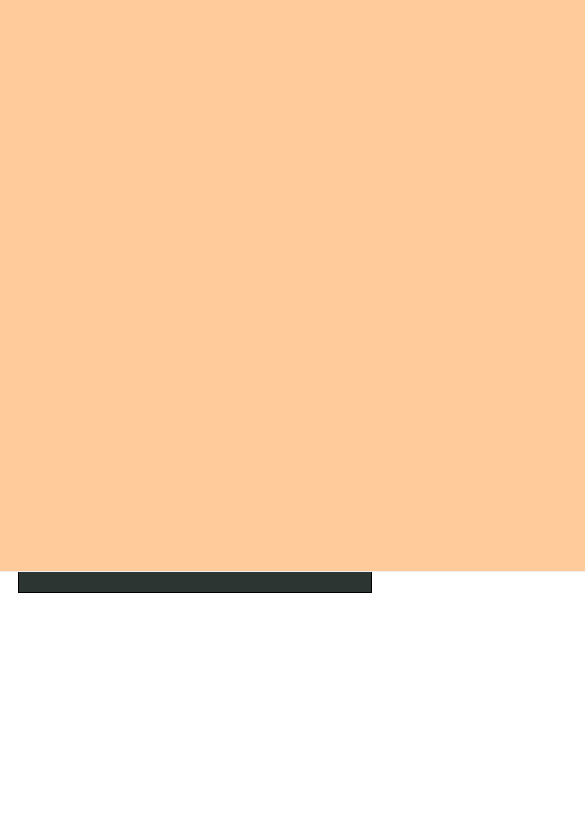
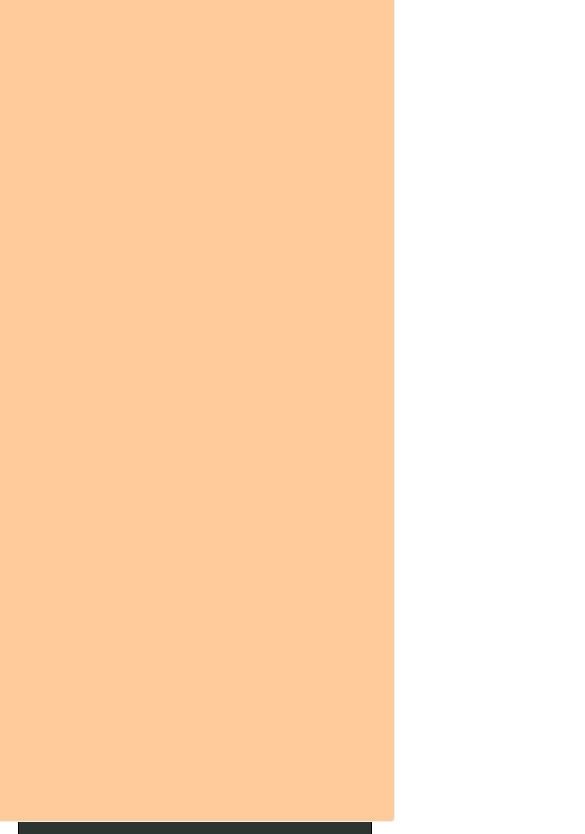
Before and after one commit to OluwatobiAjide/INST-377-Evening-Group-5, a website: page public/doc.html in a window 390 px wide. Shown: the part 284-1118 px from the top of the page, 585 px wide, since content can reach past the window. Before the commit the page ends 895 px from the top, so only its background shows below. Drawn offline with Linux system fonts and the light colour scheme.

Commit message:
Update style.css

```diff
--- a/public/style.css
+++ b/public/style.css
@@ -161,7 +161,26 @@ table.gridtable td {
 
   .content {
    flex-direction: column-reverse;
+
+    display: flex;
+    align-items: center;
+    justify-content: space-between;
+    width: 100%;
+    height: 950px;
+    border: 1px solid;
+    padding: 10px;
+    background-color:#2C3531;
   }
 
-
+  .about,.docs{
+    background-color: #FFCB9A;
+    width: 400px;
+    height: 900px;
+    border: 1px solid;
+    padding: 1%;
+    margin-top: 10px;
+    margin-bottom: 10px;
+    border-radius: 4px;
+    border-style: groove;
+  }
 }
```
